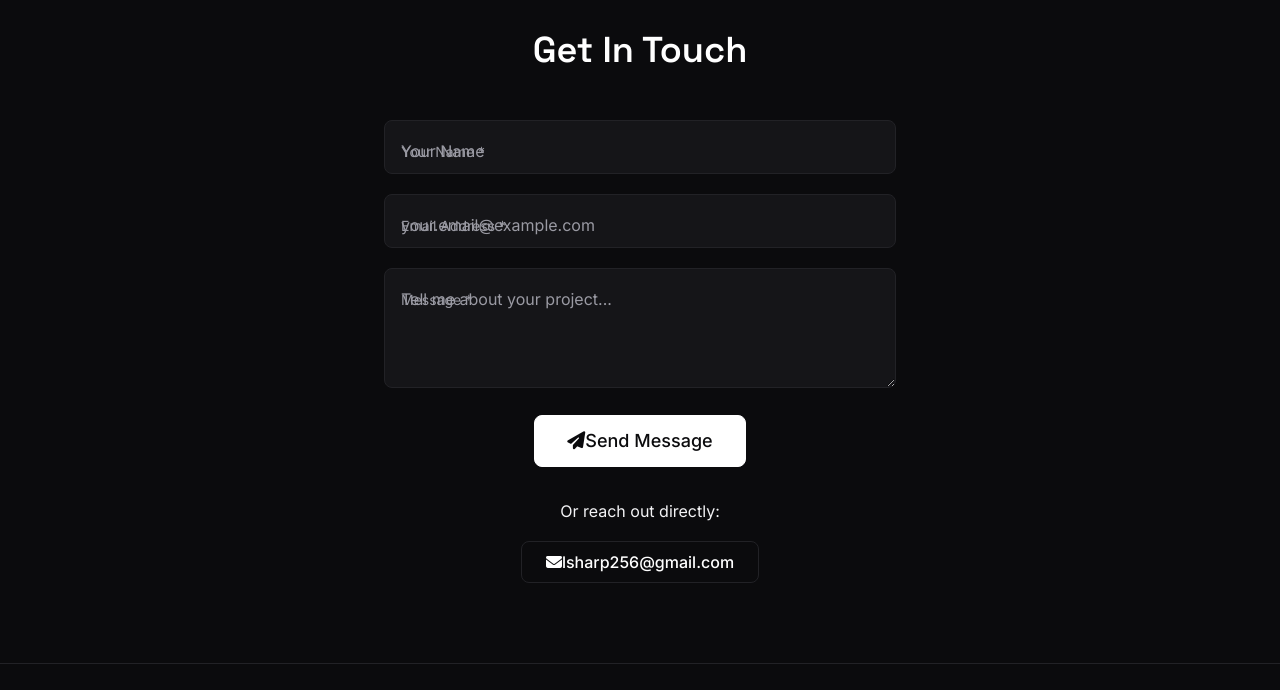
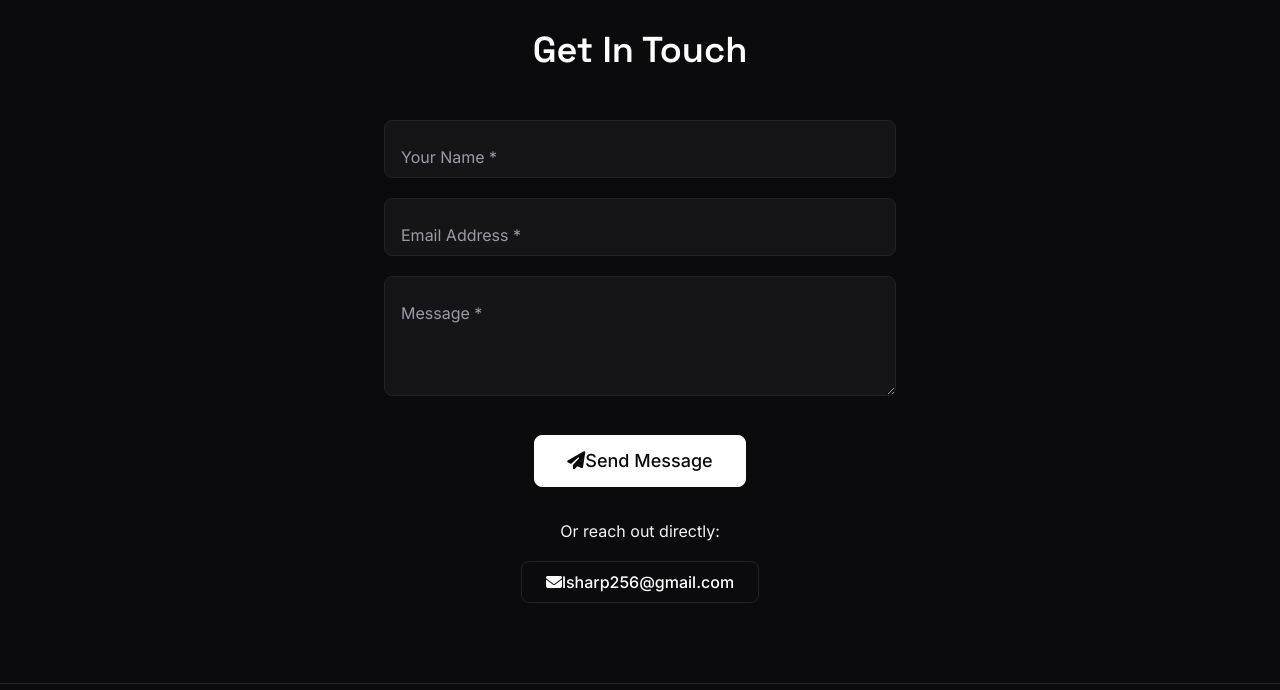
Before and after one commit to lsharp256/curly-invention, a plain HTML site: page index.html in a window 1280 px wide. Shown: the part 3120-3810 px from the top of the page. Drawn offline with Linux system fonts and the light colour scheme.

Commit message:
Update Get In Touch section

```diff
--- a/index.html
+++ b/index.html
@@ -279,25 +279,25 @@
         <div class="max-w-lg m-auto">
           <form name="contact" method="POST" data-netlify="true" class="reveal" novalidate>
 
-            <div class="form-floating form-group">
+            <div class="form-floating">
               <input type="text" id="name" name="name" class="form-control" placeholder="Your Name" required aria-describedby="name-error">
               <label for="name" class="form-label">Your Name *</label>
               <div id="name-error" class="error-message" role="alert" aria-live="polite"></div>
             </div>
 
-            <div class="form-floating form-group">
+            <div class="form-floating">
               <input type="email" id="email" name="email" class="form-control" placeholder="your.email@example.com" required aria-describedby="email-error">
               <label for="email" class="form-label">Email Address *</label>
               <div id="email-error" class="error-message" role="alert" aria-live="polite"></div>
             </div>
 
-            <div class="form-floating form-group">
-              <textarea id="message" name="message" class="form-control" placeholder="Tell me about your project..." rows="5" required aria-describedby="message-error"></textarea>
+            <div class="form-floating">
+              <textarea id="message" name="message" class="form-control" placeholder="Tell me about your project..." required aria-describedby="message-error"></textarea>
               <label for="message" class="form-label">Message *</label>
               <div id="message-error" class="error-message" role="alert" aria-live="polite"></div>
             </div>
 
-            <div class="text-center">
+            <div class="text-center mt-8">
               <button type="submit" class="btn btn--primary btn--large" aria-describedby="form-status">
                 <i class="fas fa-paper-plane" aria-hidden="true"></i>
                 Send Message
@@ -441,7 +441,7 @@
     .error-message {
       font-size: var(--text-sm);
       color: var(--color-light-grey);
-      margin-top: var(--space-1);
+      margin-top: var(--space-2);
       display: block;
     }
 
@@ -449,9 +449,9 @@
       text-align: center;
     }
 
-    .form-floating textarea {
-      height: 120px;
-      resize: vertical;
+    /* Ensure proper spacing for form elements */
+    .form-floating:last-of-type {
+      margin-bottom: var(--space-8);
     }
   </style>
 </body>
--- a/styles/components.css
+++ b/styles/components.css
@@ -170,31 +170,59 @@
 /* Floating Label Inputs */
 .form-floating {
   position: relative;
+  margin-bottom: var(--space-5);
 }
 
 .form-floating .form-control {
-  padding: var(--space-5) var(--space-4) var(--space-3);
+  padding: var(--space-6) var(--space-4) var(--space-3);
+  background-color: var(--color-dark-grey);
+  border: 1px solid var(--color-mid-grey);
+}
+
+.form-floating .form-control::placeholder {
+  color: transparent;
+}
+
+.form-floating .form-control:focus::placeholder {
+  color: var(--color-light-grey);
 }
 
 .form-floating .form-label {
   position: absolute;
   top: 0;
   left: var(--space-4);
+  z-index: 2;
   height: 100%;
-  padding: var(--space-5) 0 0;
+  padding: var(--space-6) 0 0;
   pointer-events: none;
   border: 1px solid transparent;
   transform-origin: 0 0;
-  transition: all var(--transition-fast);
+  transition: all var(--transition-normal);
   margin-bottom: 0;
   font-weight: var(--font-regular);
   color: var(--color-light-grey);
+  font-size: var(--text-base);
 }
 
 .form-floating .form-control:focus ~ .form-label,
 .form-floating .form-control:not(:placeholder-shown) ~ .form-label {
-  transform: scale(0.85) translateY(-0.5rem) translateX(0.15rem);
+  transform: scale(0.85) translateY(-0.75rem) translateX(0.15rem);
   color: var(--color-white);
+  font-size: var(--text-sm);
+  padding: 0;
+  background-color: var(--color-dark-grey);
+  padding: 0 var(--space-1);
+}
+
+/* Floating Label Textarea */
+.form-floating textarea.form-control {
+  padding-top: var(--space-6);
+  min-height: 120px;
+  resize: vertical;
+}
+
+.form-floating textarea.form-control ~ .form-label {
+  padding: var(--space-6) 0 0;
 }
 
 /* Navigation */
```
